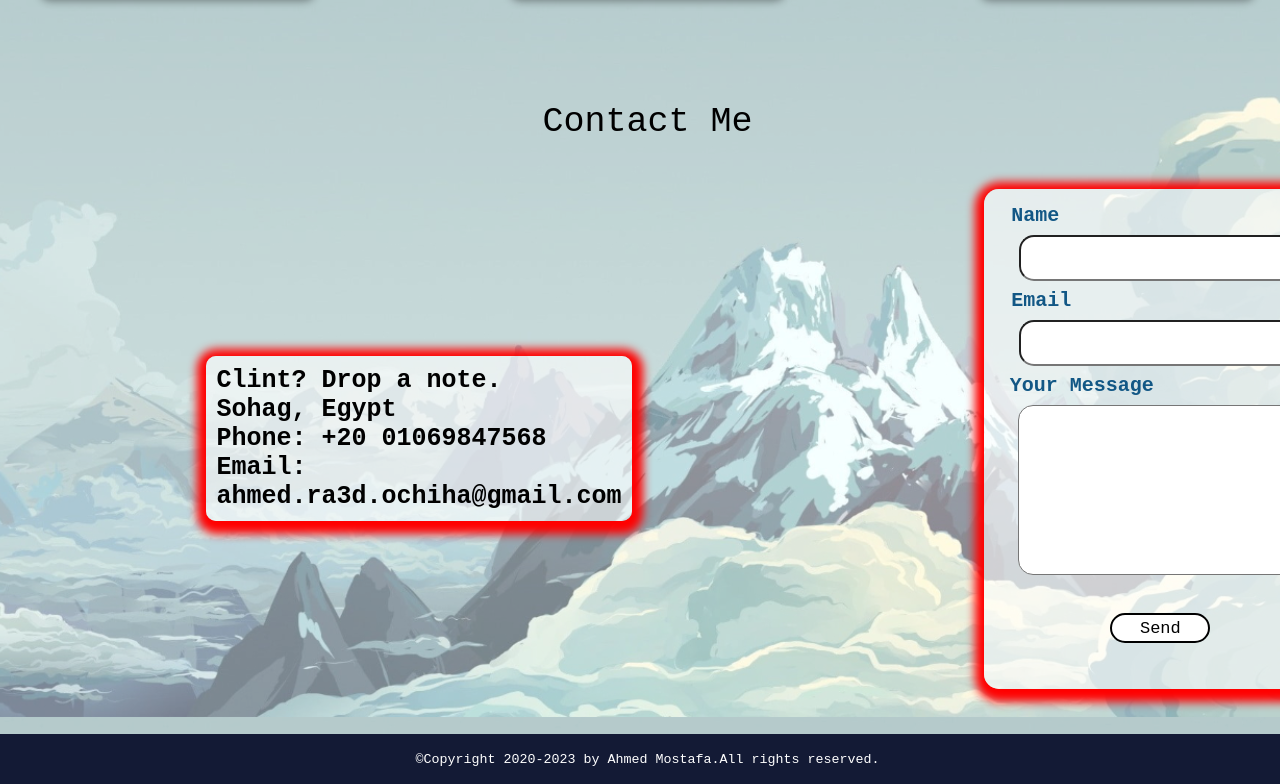
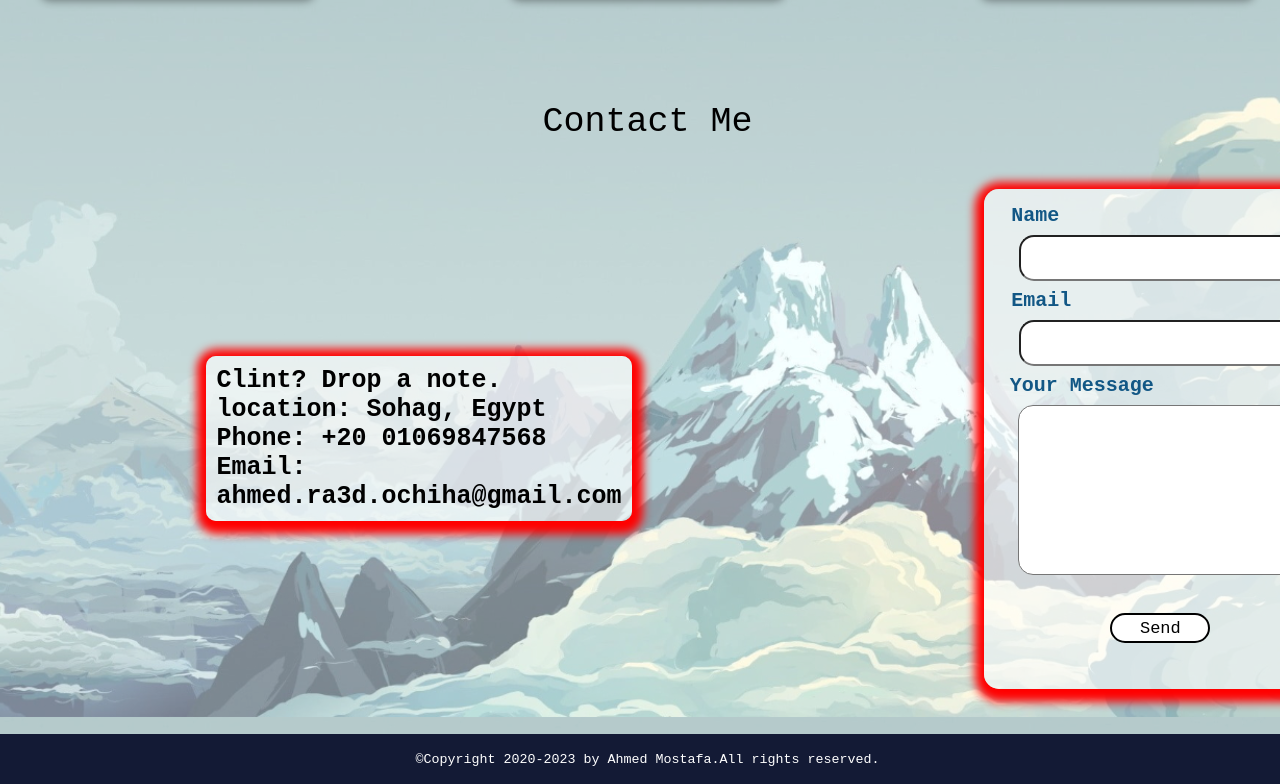
Before and after one commit to R3D857/Ahmed-Mostafa-Portfolio, a plain HTML site: page index.html in a window 1280 px wide. Shown: the part 3283-4067 px from the top of the page. Drawn offline with Linux system fonts and the light colour scheme.

Commit message:
Update index.html

```diff
--- a/index.html
+++ b/index.html
@@ -218,7 +218,7 @@
         <div class="content">
             <div class="info">
                 <p>Clint? Drop a note.</p>
-                <p>Sohag, Egypt</p>
+                <p>location: Sohag, Egypt</p>
                 <p>Phone: +20 01069847568</p>
                 <p>Email: ahmed.ra3d.ochiha@gmail.com</p>
             </div>
@@ -250,7 +250,8 @@
     </div>
     <div class="footer">
         <div class="footer-ellement">
-            <p><small><span class="copyright">&copy;Copyright</span> 2020-2023 by Ahmed Mostafa.All rights reserved.</small></p>
+            <p><small><span class="copyright">&copy;Copyright</span> 2020-2023 by Ahmed Mostafa.All rights
+                    reserved.</small></p>
         </div>
     </div>
 </body>
```
